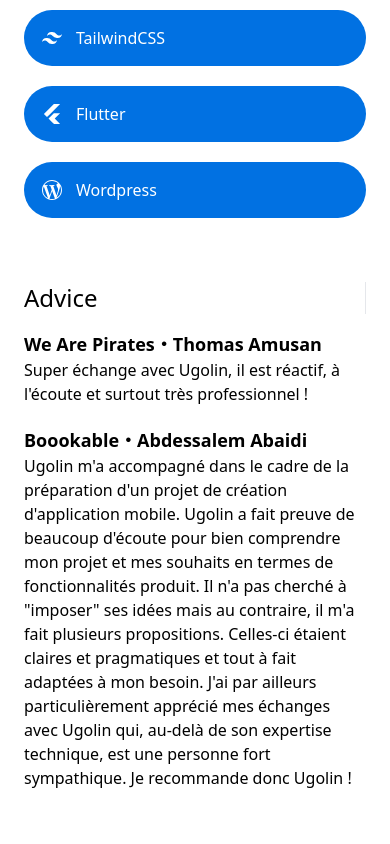
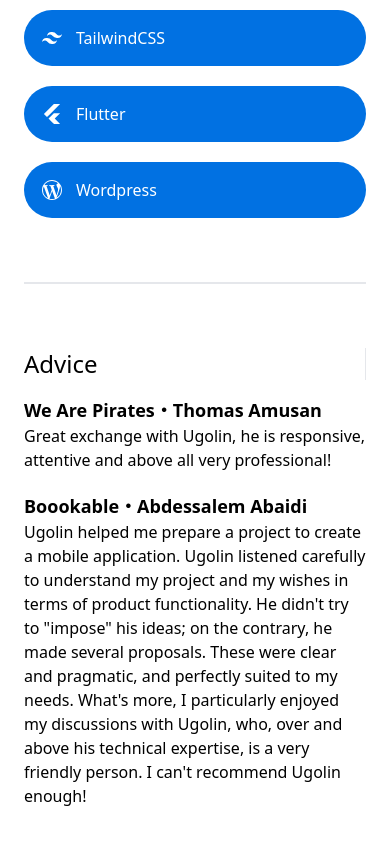
Before and after one commit to UgolinOlle/portfolio-v1, a Next.js app: page /about in a window 390 px wide. Shown: the part 3014-3858 px from the top of the page. Built offline with nearby package versions, Linux system fonts and the light colour scheme.

Commit message:
fix(responsive): change some div for responsive design

```diff
--- a/pages/about.tsx
+++ b/pages/about.tsx
@@ -71,12 +71,12 @@
 		{
 			label: "We Are Pirates",
 			content:
-				"Super échange avec Ugolin, il est réactif, à l'écoute et surtout très professionnel !",
+				"Great exchange with Ugolin, he is responsive, attentive and above all very professional!",
 			author: "Thomas Amusan",
 		},
 		{
 			label: "Boookable",
-			content: `Ugolin m'a accompagné dans le cadre de la préparation d'un projet de création d'application mobile. Ugolin a fait preuve de beaucoup d'écoute pour bien comprendre mon projet et mes souhaits en termes de fonctionnalités produit. Il n'a pas cherché à "imposer" ses idées mais au contraire, il m'a fait plusieurs propositions. Celles-ci étaient claires et pragmatiques et tout à fait adaptées à mon besoin. J'ai par ailleurs particulièrement apprécié mes échanges avec Ugolin qui, au-delà de son expertise technique, est une personne fort sympathique. Je recommande donc Ugolin !`,
+			content: `Ugolin helped me prepare a project to create a mobile application. Ugolin listened carefully to understand my project and my wishes in terms of product functionality. He didn't try to "impose" his ideas; on the contrary, he made several proposals. These were clear and pragmatic, and perfectly suited to my needs. What's more, I particularly enjoyed my discussions with Ugolin, who, over and above his technical expertise, is a very friendly person. I can't recommend Ugolin enough!`,
 			author: "Abdessalem Abaidi",
 		},
 	];
@@ -213,6 +213,7 @@
 						))}
 					</ul>
 				</Section>
+				<div className="border border-t-[1px] border-tertiary"></div>
 				<Section heading="Advice">
 					<ul className="flex flex-col justify-between items-start space-y-5 lg:w-1/2">
 						{feedbacks.map((feedback) => (
--- a/pages/index.tsx
+++ b/pages/index.tsx
@@ -70,7 +70,7 @@
 						className="animate-in flex flex-col md:flex-row gap-6 text-secondary"
 						style={{ "--index": 1 } as React.CSSProperties}
 					>
-						<div className="flex flex-col gap-5 w-1/2">
+						<div className="flex flex-col gap-5 w-full md:w-1/2">
 							<h4 className="text-primary text-2xl md:text-3xl font-medium">
 								A little bit of jazz to make you&apos;re day
 							</h4>
@@ -89,7 +89,7 @@
 								src="https://embed.music.apple.com/fr/playlist/jazz-vibes/pl.u-WabZv4jUeNLbEzg?l=en-GB"
 							/>
 						</div>
-						<div className="flex flex-col gap-5 w-1/2">
+						<div className="flex flex-col gap-5 w-full md:w-1/2">
 							<h4 className="text-primary text-2xl md:text-3xl font-medium">
 								Why not a little story before start my portfolio
 								?
@@ -118,6 +118,8 @@
 								and minds, reminding us all that music can be an
 								endless source of creativity and expression.
 							</p>
+
+							{/* ADD BUTTON TO ABOUT PAGE */}
 						</div>
 					</div>
 				</div>
--- a/pages/projects/index.tsx
+++ b/pages/projects/index.tsx
@@ -76,9 +76,9 @@
 						{projects.map((project) => (
 							<li
 								key={project.label}
-								className="flex transition-opacity gap-3 py-10 border-b-primary border-b-[1px]"
+								className="flex flex-col md:flex-row transition-opacity gap-3 py-10 border-b-primary border-b-[1px]"
 							>
-								<div className="w-1/2 h-1/2 px-5">
+								<div className="md:w-1/2 h-[400px] md:h-1/2 px-5">
 									<Image
 										src={project.img}
 										alt={project.label}
@@ -98,10 +98,10 @@
 											<BsArrowUpRight className="ml-2 font-bold" />
 										</Link>
 									</div>
-									<p className="text-secondary pt-5 w-2/3 text-justify">
+									<p className="text-secondary pt-5 md:w-2/3 text-justify">
 										{project.description}
 									</p>
-									<ul className="flex flex-row flex-wrap justify-start items-center pt-5 w-2/3">
+									<ul className="flex flex-row flex-wrap justify-start items-center pt-5 md:w-2/3">
 										{project.tags.map((tag) => (
 											<li
 												key={tag}
--- a/pages/tech.tsx
+++ b/pages/tech.tsx
@@ -139,6 +139,7 @@
 						))}
 					</ul>
 				</Section>
+				<div className="border border-t-[1px] text-secondary w-full"></div>
 				<Section heading="Software">
 					<ul className="flex-grow grid grid-cols-1 lg:grid-cols-3 gap-5 animated-list">
 						{softwares.map((software) => (
```
